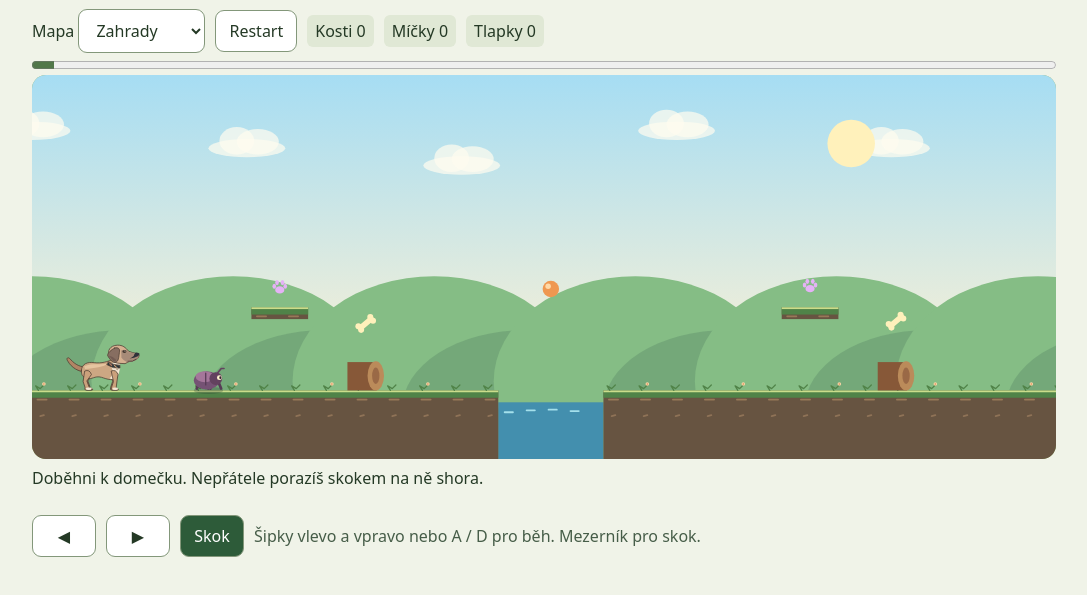
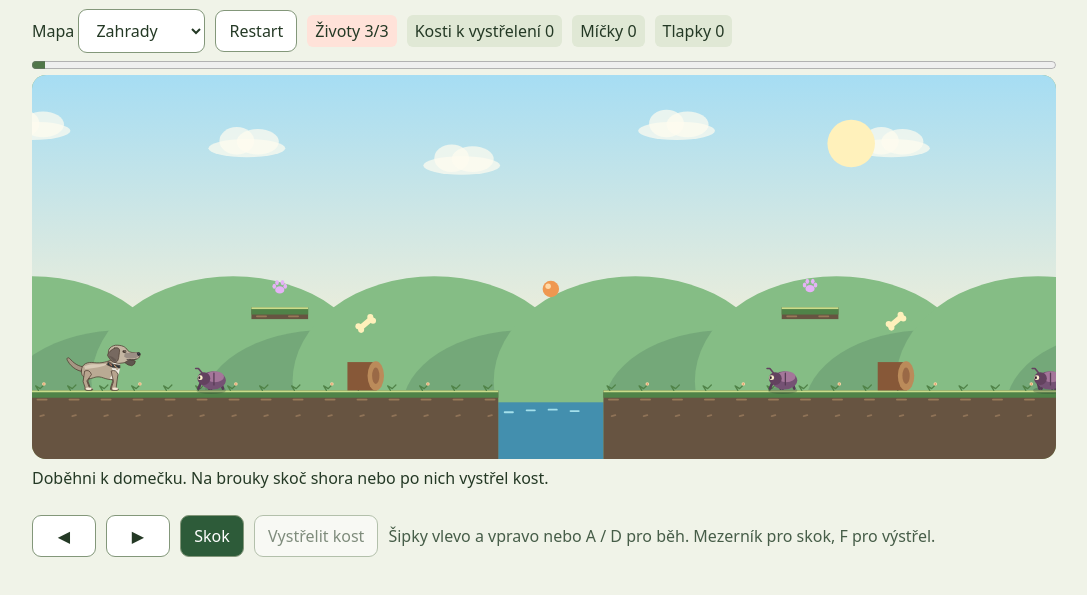
Before and after one commit to tomasluzar79-ctrl/game, a plain HTML site: page index.html in a window 1280 px wide. Shown: the part 83-678 px from the top of the page, without its empty margins (96-1183 px from the left). Drawn offline with Linux system fonts and the light colour scheme.

Commit message:
Doladit vzhled Fíbí, prodloužit mapy a přidat životy a střelbu kostmi

```diff
--- a/index.html
+++ b/index.html
@@ -1,11 +1,11 @@
 <!doctype html>
 <html lang="cs"><head><meta charset="utf-8"><meta name="viewport" content="width=device-width,initial-scale=1"><title>Fíbí hledá cestu domů</title><style>
 *{box-sizing:border-box}body{margin:0;background:#f0f3e8;color:#243925;font:1rem system-ui,sans-serif}main{max-width:1080px;margin:auto;padding:clamp(12px,3vw,28px)}h1{font-size:clamp(1.45rem,4vw,2.4rem);margin:0 0 12px}header,.controls{display:flex;align-items:center;gap:10px;flex-wrap:wrap}button,select{font:inherit;color:inherit;background:#fff;border:1px solid #83977a;border-radius:9px;padding:9px 13px;min-height:42px;touch-action:manipulation}button:active{background:#d7e3cc}canvas{display:block;width:100%;height:clamp(225px,48dvh,570px);background:#88ac59;border-radius:14px}progress{width:100%;accent-color:#517749}#status{min-height:2.5em;margin:8px 0}.pad{display:grid;grid-template-columns:repeat(3,48px);gap:4px;touch-action:none}.pad button:first-child{grid-column:2}.pad button:nth-child(2){grid-column:1}#jump{background:#2d5b39;color:white;min-width:100px}.hint{margin:8px 0;color:#465d48}
-[data-dir],#jump{touch-action:none;user-select:none;min-width:64px} [data-count]{border-radius:6px;background:#e0e8d5;padding:5px 8px}</style></head><body><main><h1>Fíbí hledá cestu domů</h1><header><label>Mapa <select></select></label><button id="reset">Restart</button><button id="next" hidden>Další mapa</button><span data-count></span><span data-count></span><span data-count></span></header><progress aria-label="Postup po mapě" max="1" value="0"></progress><canvas aria-label="Herní mapa Fíbí"></canvas><p id="status" role="status"></p><div class="controls"><button data-dir="-1" aria-label="Vlevo">◀</button><button data-dir="1" aria-label="Vpravo">▶</button><button id="jump">Skok</button><p class="hint">Šipky vlevo a vpravo nebo A / D pro běh. Mezerník pro skok.</p></div></main><script>
+[data-dir],#jump{touch-action:none;user-select:none;min-width:64px} [data-count]{border-radius:6px;background:#e0e8d5;padding:5px 8px}#lives{background:#ffe2d9;border-radius:6px;padding:5px 8px}#shoot{touch-action:manipulation}#shoot:disabled{opacity:.55}</style></head><body><main><h1>Fíbí hledá cestu domů</h1><header><label>Mapa <select></select></label><button id="reset">Restart</button><button id="next" hidden>Další mapa</button><span id="lives" aria-label="Počet životů"></span><span data-count></span><span data-count></span><span data-count></span></header><progress aria-label="Postup po mapě" max="1" value="0"></progress><canvas aria-label="Herní mapa Fíbí"></canvas><p id="status" role="status"></p><div class="controls"><button data-dir="-1" aria-label="Vlevo">◀</button><button data-dir="1" aria-label="Vpravo">▶</button><button id="jump">Skok</button><button id="shoot">Vystřelit kost</button><p class="hint">Šipky vlevo a vpravo nebo A / D pro běh. Mezerník pro skok, F pro výstřel.</p></div></main><script>
 const levels=[
- {name:'Zahrady',sky:'#a6ddf3',hill:'#85bd85',land:'#508348',end:2800,gaps:[[510,625],[1190,1330],[2060,2200]],logs:[345,925,1510,1860,2480]},
- {name:'Les',sky:'#b8ded3',hill:'#69a894',land:'#356c52',end:3690,gaps:[[580,715],[1220,1375],[1980,2125],[2870,3035]],logs:[390,960,1660,2400,2630,3330]},
- {name:'Podél řeky',sky:'#a8d9ed',hill:'#7da9b2',land:'#367b65',end:4660,gaps:[[540,690],[1260,1420],[2000,2170],[2890,3060],[3830,4005]],logs:[330,970,1730,2550,3390,4260]}
+ {name:'Zahrady',sky:'#a6ddf3',hill:'#85bd85',land:'#508348',end:4680,gaps:[[510,625],[1190,1330],[2060,2200],[2850,2975],[3790,3935]],logs:[345,925,1510,1860,2480,2680,3260,3540,4250]},
+ {name:'Les',sky:'#b8ded3',hill:'#69a894',land:'#356c52',end:6040,gaps:[[580,715],[1220,1375],[1980,2125],[2870,3035],[3720,3860],[4630,4785],[5390,5535]],logs:[390,960,1660,2400,2630,3330,3520,4180,4420,5110,5800]},
+ {name:'Podél řeky',sky:'#a8d9ed',hill:'#7da9b2',land:'#367b65',end:7480,gaps:[[540,690],[1260,1420],[2000,2170],[2890,3060],[3830,4005],[4740,4900],[5550,5710],[6460,6625]],logs:[330,970,1730,2550,3390,4260,4450,5210,6030,6250,6890,7200]}
 ];
 const floor=345, speed=5.5, gravity=.57, jumpSpeed=-12.8;
 function build(level){
@@ -20,13 +20,12 @@ function build(level){
   ...ledges.map(({x,y,w})=>({x:x+w/2,y:y-21,type:2}))
  ];
  const enemies=ground.flatMap(({x,w})=>{
-  const points=[];
-  for(let at=x+215;at<x+w-120&&at<level.end-260;at+=260){
-   if(level.logs.every(log=>Math.abs(log-at)>88)){
-    points.push({x:at,start:at,y:floor-25,w:32,h:25,dir:1,dead:false});
-   }
+  const patrols=[];
+  for(let at=x+158;at+64<x+w&&at<level.end-220;at+=145){
+   if(logs.some(log=>at+64>log.x-12&&at-32<log.x+log.w+12))continue;
+   patrols.push({x:at,lo:at-32,hi:at+32,y:floor-25,w:32,h:25,dir:1,dead:false});
   }
-  return points;
+  return patrols;
  });
  return {...level,ground,logs,ledges,enemies,solids:[...ground,...logs,...ledges],items,goal:level.end-100};
 }
@@ -54,21 +53,56 @@ function step(p,m,dir,buffer){
 const canvas=document.querySelector('canvas'), ctx=canvas.getContext('2d');
 const select=document.querySelector('select'), status=document.querySelector('#status'), next=document.querySelector('#next');
 const tally=[...document.querySelectorAll('[data-count]')], progress=document.querySelector('progress');
-const labels=['Kosti','Míčky','Tlapky'], colors=['#fff0bb','#ef9851','#e5b2f6'];
-let level=0,m,p,counts,checkpoint,buffer=0,won=false;
+const labels=['Kosti k vystřelení','Míčky','Tlapky'], colors=['#fff0bb','#ef9851','#e5b2f6'];
+const lifeLimit=3;
+const lifeCounter=document.querySelector('#lives'), shoot=document.querySelector('#shoot');
+let level=0,m,p,counts,checkpoint,lives,shots,buffer=0,immunity=0,won=false;
 const keys=new Set(), pointers=new Map();
 levels.forEach(({name},i)=>select.add(new Option(name,i)));
-function updateCounts(){tally.forEach((node,i)=>node.textContent=labels[i]+' '+counts[i]);}
+function updateCounts(){
+ tally.forEach((node,i)=>node.textContent=labels[i]+' '+counts[i]);
+ lifeCounter.textContent='Životy '+lives+'/'+lifeLimit;
+ shoot.disabled=counts[0]===0||lives===0||won;
+}
 function reset(i){
- level=i;m=build(levels[i]);p=player();checkpoint=p.x;counts=[0,0,0];buffer=0;won=false;
- select.value=i;progress.value=0;next.hidden=true;status.textContent='Doběhni k domečku. Nepřátele porazíš skokem na ně shora.';updateCounts();
+ level=i;m=build(levels[i]);p=player();checkpoint=p.x;counts=[0,0,0];lives=lifeLimit;shots=[];buffer=0;immunity=0;won=false;
+ select.value=i;progress.value=0;next.hidden=true;status.textContent='Doběhni k domečku. Na brouky skoč shora nebo po nich vystřel kost.';updateCounts();
 }
 function enemyContact(p,enemy,previousBottom,wasFalling){
  if(enemy.dead||!overlap(p,enemy))return '';
  return wasFalling&&previousBottom<=enemy.y+2?'stomp':'hit';
 }
+function fireBone(){
+ if(won||lives===0||counts[0]===0)return;
+ counts[0]--;
+ const center=p.x+p.w/2;
+ shots.push({x:center+(p.face>0?30:-44),y:p.y+4,w:14,h:9,vx:p.face*10,vy:.65,time:65});
+ updateCounts();
+}
+function advanceBones(){
+ shots=shots.filter(bone=>{
+  bone.x+=bone.vx;bone.y+=bone.vy;bone.time--;
+  if(bone.time<=0||bone.x+bone.w<0||bone.x>m.end||m.solids.some(s=>!s.oneWay&&overlap(bone,s)))return false;
+  const victim=m.enemies.find(enemy=>!enemy.dead&&overlap(bone,enemy));
+  if(!victim)return true;
+  victim.dead=true;
+  return false;
+ });
+}
+function loseLife(reason){
+ lives--;buffer=0;shots=[];updateCounts();
+ if(lives===0){
+  status.textContent='Fíbí došly životy. Tlačítkem Restart zkus mapu znovu.';
+  return;
+ }
+ p=player(checkpoint);
+ immunity=75;
+ status.textContent=reason;
+}
 function tick(){
- if(won)return;
+ if(won||lives===0)return;
+ immunity=Math.max(0,immunity-1);
+ advanceBones();
  const held=[...pointers.values()];
  const dir=Number(keys.has('ArrowRight')||keys.has('KeyD')||held.includes(1))-Number(keys.has('ArrowLeft')||keys.has('KeyA')||held.includes(-1));
  const previousBottom=p.y+p.h;
@@ -77,16 +111,17 @@ function tick(){
  for(const enemy of m.enemies){
   if(enemy.dead)continue;
   enemy.x+=enemy.dir*(1+level*.25);
-  if(Math.abs(enemy.x-enemy.start)>=42)enemy.dir*=-1;
+  if(enemy.x>=enemy.hi){enemy.x=enemy.hi;enemy.dir=-1;}
+  if(enemy.x<=enemy.lo){enemy.x=enemy.lo;enemy.dir=1;}
   const contact=enemyContact(p,enemy,previousBottom,wasFalling);
   if(contact==='stomp'){
    enemy.dead=true;p.y=enemy.y-p.h;p.vy=-8.8;p.grounded=false;p.coyote=0;
   }
-  if(contact==='hit'){
-   p=player(checkpoint);buffer=0;status.textContent='Fíbí se vrátila na bezpečné místo. Na nepřítele skoč shora.';return;
+  if(contact==='hit'&&immunity===0){
+   loseLife('Brouk tě chytil. Fíbí se vrátila na poslední bezpečné místo.');return;
   }
  }
- if(p.y>440){p=player(checkpoint);buffer=0;status.textContent='Fíbí se vrátila na břeh. Zkus skočit znovu.';return;}
+ if(p.y>440){loseLife('Fíbí spadla do vody a vrátila se na břeh.');return;}
  for(const [a,b] of m.gaps)if(p.grounded&&p.y+p.h===floor&&p.x>=b&&p.x<b+115)checkpoint=Math.max(checkpoint,b+8);
  for(const item of m.items){
   if(!item.taken&&overlap(p,{x:item.x-12,y:item.y-12,w:24,h:24})){
@@ -95,7 +130,7 @@ function tick(){
  }
  progress.value=Math.max(0,Math.min(1,p.x/m.goal));
  if(p.x+p.w>=m.goal&&p.y+p.h>=floor-8){
-  won=true;status.textContent=level===levels.length-1?'Fíbí je doma!':'Fíbí dorazila k domečku!';
+  won=true;updateCounts();status.textContent=level===levels.length-1?'Fíbí je doma!':'Fíbí dorazila k domečku!';
   next.hidden=level===levels.length-1;
  }
 }
@@ -141,7 +176,7 @@ function drawDog(now){
    'M '+(x-3)+' -3 Q '+(x+2)+' -5 '+(x+4)+' 1 L '+(knee+2)+' 8 L '+(foot+2)+' '+(ankle-2)+
    ' Q '+(foot+6)+' '+(ankle-1)+' '+(foot+4)+' '+ankle+' L '+(foot-2)+' '+ankle+
    ' Q '+(foot-4)+' '+ankle+' '+(foot-3)+' '+(ankle-3)+' L '+(knee-2)+' 9 Z',
-   far?'#9b785f':'#cba17c'
+   far?'#958576':'#b8a58f'
   );
   ellipse(foot+1,ankle-1.55,3.15,1.35,far?'#ccb9a2':'#f4e7d4');
  };
@@ -152,12 +187,12 @@ function drawDog(now){
  if(!p.grounded)ctx.rotate(rising?-.13:.13);
  ctx.save();
  ctx.translate(-20,-6);ctx.rotate(Math.sin(now/(running?82:135))*(running?.26:.14));
- shape('M 2 -1 C -7 -2 -11 -7 -15 -12 C -17 -14 -19 -12 -17 -9 C -14 -2 -6 4 1 4 Z','#b18564');
+ shape('M 2 -1 C -7 -2 -11 -7 -15 -12 C -17 -14 -19 -12 -17 -9 C -14 -2 -6 4 1 4 Z','#a69683');
  ctx.restore();
  leg(-15,Math.PI,false,true);leg(12,0,true,true);
- shape('M -23 -3 C -23 -11 -16 -13 -9 -12 C -1 -11 6 -13 12 -16 C 18 -14 20 -4 16 3 C 13 9 5 6 -1 4 C -9 2 -11 7 -17 5 C -22 4 -23 1 -23 -3 Z','#cda783');
- shape('M -20 -8 C -11 -12 -3 -9 6 -11 C 2 -7 -9 -6 -19 -5 Z','#e6c5a0',null);
- shape('M 8 -10 C 12 -12 15 -15 17 -15 C 20 -11 20 -4 17 2 C 15 7 11 7 8 5 C 12 2 13 -4 8 -10 Z','#f5e8d5',null);
+ shape('M -23 -3 C -23 -11 -16 -13 -9 -12 C -1 -11 6 -13 12 -16 C 18 -14 20 -4 16 3 C 13 9 5 6 -1 4 C -9 2 -11 7 -17 5 C -22 4 -23 1 -23 -3 Z','#baaa94');
+ shape('M -20 -8 C -11 -12 -3 -9 6 -11 C 2 -7 -9 -6 -19 -5 Z','#d9cbb7',null);
+ shape('M 8 -10 C 12 -12 15 -15 17 -15 C 20 -11 20 -4 17 2 C 15 7 11 7 8 5 C 12 2 13 -4 8 -10 Z','#f2eee4',null);
  leg(-16,0,false,false);leg(13,Math.PI,true,false);
  ctx.save();
  ctx.translate(13,-12);
@@ -166,16 +201,18 @@ function drawDog(now){
  line([[-5,1],[-3,3]],'#ac735b',1.3);
  line([[0,3],[2,5]],'#cc9d74',1.3);
  ellipse(3,7,1.15,1.5,'#b9a58f');
- shape('M -5 -7 C -8 -13 -4 -19 4 -19 C 10 -19 13 -16 16 -12 Q 20 -10 26 -9 Q 29 -7 26 -4 Q 23 -1 17 -1 Q 12 3 6 1 Q -1 1 -5 -7 Z','#d6b191');
- shape('M 8 -13 Q 13 -15 16 -11 Q 21 -9 27 -9 L 26 -4 Q 21 0 14 0 Q 10 -2 8 -5 Z','#a78b78',null);
- shape('M 17 -4 Q 22 -4 26 -6 Q 30 -9 26 -10 Q 23 -11 22 -8 Q 22 -6 17 -4 Z','#303239',null);
- line([[15,-1],[20,-1],[24,-3]],'#54433d',1);
+ shape('M 12 -4 Q 19 -3 23 -1 Q 23 3 19 4 Q 15 4 11 0 Z','#60564f');
+ shape('M -5 -7 C -8 -13 -5 -18 2 -19 C 9 -19 13 -17 15 -13 C 17 -10 22 -10 27 -10 Q 30 -9 28 -6 C 27 -3 23 -2 17 -3 Q 11 2 5 1 Q -1 1 -5 -7 Z','#c5b6a2');
+ shape('M 12 -11 C 17 -9 23 -11 27 -10 L 27 -6 Q 24 -3 17 -4 Q 13 -4 11 -6 Z','#9b8e84',null);
+ shape('M 25 -10 Q 28 -11 29 -9 Q 29 -7 27 -6 Q 25 -7 25 -10 Z','#2e3035',null);
+ ellipse(27,-9.4,.8,.35,'#6c7076');
+ line([[14,-3],[19,-2],[24,-3]],'#514743',.95);
  ellipse(11.5,-11.9,2.2,1.65,'#43362e');ellipse(12.1,-12.4,.62,.55,'#fff1db');
  ctx.save();
  ctx.translate(1,-14);
  ctx.rotate(running?Math.sin(p.phase)*.13:(!p.grounded?-.18:0));
- shape('M 0 -2 C 4 -3 6 -1 5 3 C 4 8 4 13 0 14 C -3 14 -6 10 -8 6 C -8 3 -4 0 0 -2 Z','#876e61');
- shape('M -7 6 Q -2 7 1 11 Q 1 14 -2 12 Z','#725b52',null);
+ shape('M 0 -2 C 4 -3 6 -1 5 3 C 4 8 4 13 0 14 C -3 14 -6 10 -8 6 C -8 3 -4 0 0 -2 Z','#776960');
+ shape('M -7 6 Q -2 7 1 11 Q 1 14 -2 12 Z','#655951',null);
  ctx.restore();
  ctx.restore();
  ctx.restore();
@@ -236,7 +273,9 @@ function render(now){
  ctx.fillStyle='#b45c4b';ctx.beginPath();ctx.moveTo(x-9,floor-58);ctx.lineTo(x+34,floor-94);ctx.lineTo(x+76,floor-58);ctx.fill();
  ctx.fillStyle='#554737';ctx.fillRect(x+12,floor-35,23,35);ctx.fillStyle='#91cbd4';ctx.fillRect(x+43,floor-43,15,17);
  for(const enemy of m.enemies)if(!enemy.dead&&enemy.x>=camera-40&&enemy.x<=camera+view+40)drawEnemy(enemy,now);
- drawDog(now);ctx.restore();
+ for(const bone of shots)drawItem({x:bone.x+bone.w/2,y:bone.y+bone.h/2,type:0},now);
+ if(immunity===0||Math.floor(immunity/6)%2===0)drawDog(now);
+ ctx.restore();
 }
 let last=0,acc=0;
 function frame(now){
@@ -248,6 +287,7 @@ function frame(now){
 const movement=['ArrowLeft','ArrowRight','KeyA','KeyD'], jumpKeys=['Space','ArrowUp','KeyW'];
 document.addEventListener('keydown',e=>{
  if(e.target.closest('select,button')&&(e.code==='Space'||e.code.startsWith('Arrow')))return;
+ if(e.code==='KeyF'){e.preventDefault();if(!e.repeat)fireBone();}
  if(movement.includes(e.code)){e.preventDefault();keys.add(e.code);}
  if(jumpKeys.includes(e.code)){e.preventDefault();if(!e.repeat)buffer=9;}
 });
@@ -257,6 +297,7 @@ for(const button of document.querySelectorAll('[data-dir]')){
  button.onpointerdown=e=>{e.preventDefault();button.setPointerCapture(e.pointerId);pointers.set(e.pointerId,Number(button.dataset.dir));};
  for(const event of ['pointerup','pointercancel','lostpointercapture'])button.addEventListener(event,e=>pointers.delete(e.pointerId));
 }
+shoot.onclick=fireBone;
 const jump=document.querySelector('#jump');
 jump.onpointerdown=e=>{e.preventDefault();buffer=9;};
 jump.onclick=e=>{if(e.detail===0)buffer=9;};
```
